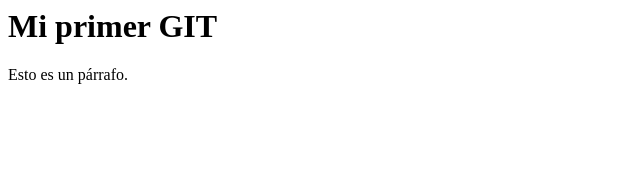
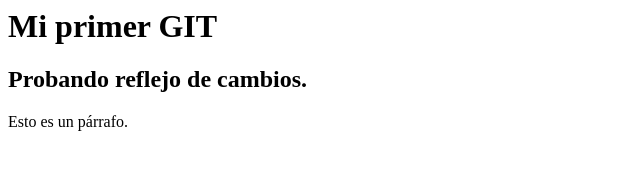
Before and after one commit to micacodazzi/MiPrimerGit, a plain HTML site: page index.html in a window 1280 px wide. Shown: the whole page, without its empty margins (0-640 px from the left). Drawn offline with Linux system fonts and the light colour scheme.

Commit message:
agrego un h2

```diff
--- a/index.html
+++ b/index.html
@@ -7,6 +7,8 @@
 </head>
 <body>
     <h1>Mi primer GIT</h1>
+    <h2>Probando reflejo de cambios.</h2>
     <p>Esto es un párrafo.</p>
+
 </body>
 </html>
```
